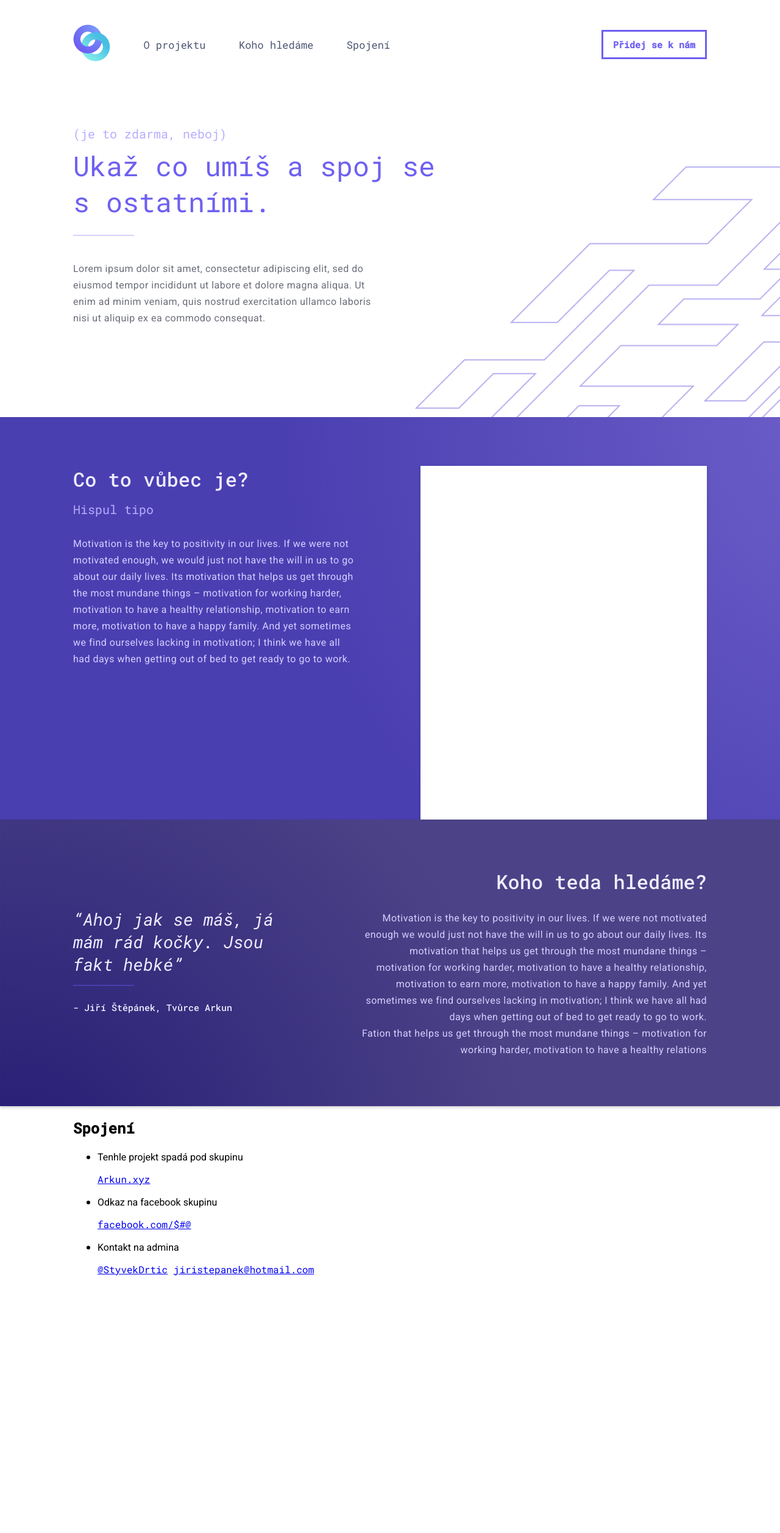
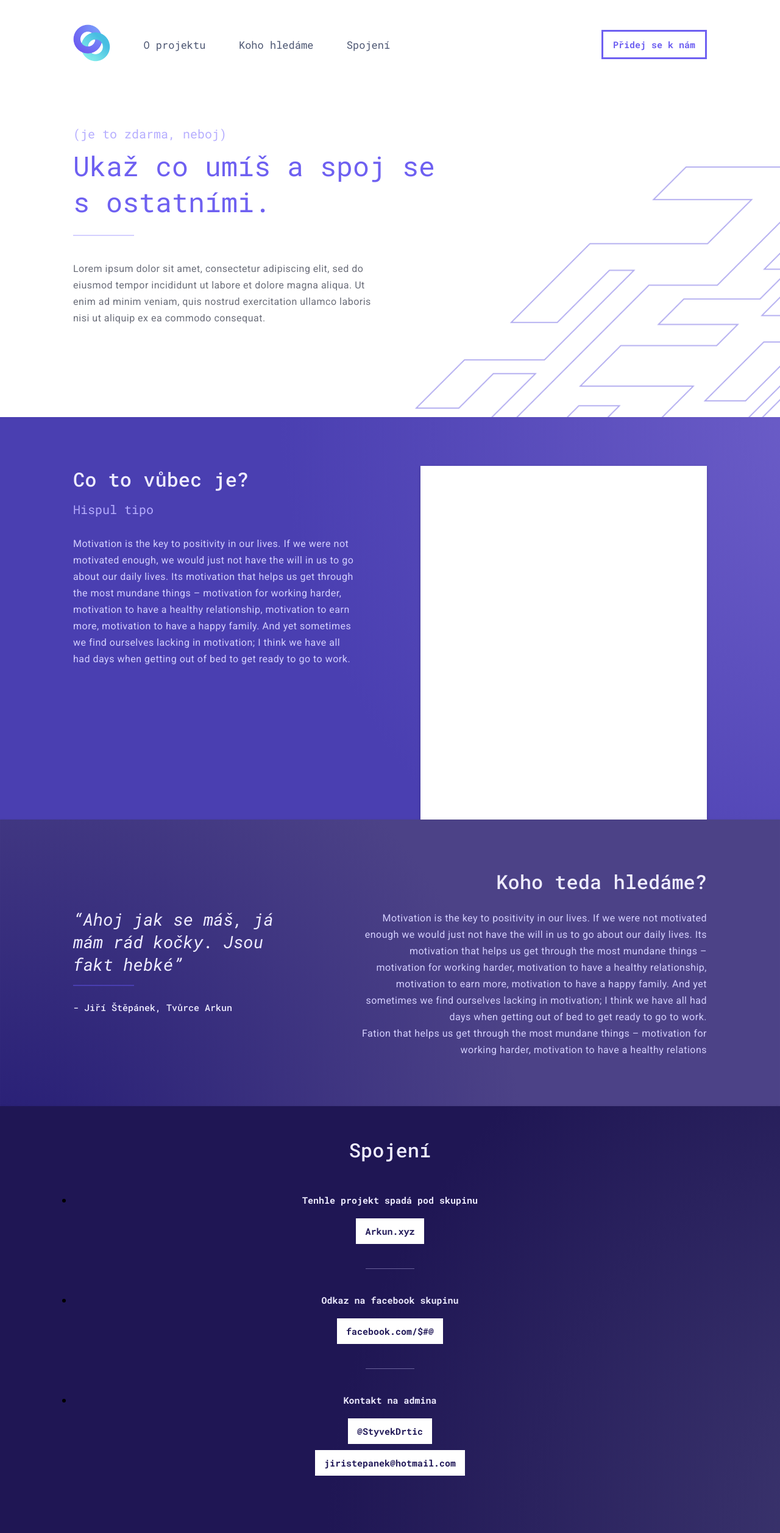
Before and after one commit to StyvekDrtic/Collab., a Jekyll site: the page built from index.html, in a window 1280 px wide. Shown: the whole page at 61% size. Built offline with Jekyll 4.4.1, drawn with Linux system fonts in a browser that asks for light colours; before the commit the page ends 2108 px from its top, so only the background shows below that.

Commit message:
sekce3 css (pre)

```diff
--- a/_includes/head.html
+++ b/_includes/head.html
@@ -2,7 +2,7 @@
   <meta charset="utf-8">
   <meta http-equiv="X-UA-Compatible" content="IE=edge">
   <meta name="viewport" content="width=device-width, initial-scale=1">
-  <link href="https://fonts.googleapis.com/css?family=Roboto+Mono:400,400i,500|Roboto:400,500" rel="stylesheet">
+  <link href="https://fonts.googleapis.com/css?family=Roboto+Mono:400,400i,500,700|Roboto:400,500" rel="stylesheet">
 
   <title>{{ site.title }}</title>
   <meta name="description" content="{{ site.description }}">
--- a/_includes/sekce3.html
+++ b/_includes/sekce3.html
@@ -4,16 +4,26 @@
     <ul>
       <li>
         <p>Tenhle projekt spadá pod skupinu</p>
-        <a href="http://arkun.xyz">Arkun.xyz</a>
+        <div>
+          <a href="http://arkun.xyz">Arkun.xyz</a>
+        </div>
       </li>
+      <div class="cara"></div>
       <li>
         <p>Odkaz na facebook skupinu</p>
-        <a href="http://facebook.com/$#@">facebook.com/$#@</a>
+        <div>
+          <a href="http://facebook.com/$#@">facebook.com/$#@</a>
+        </div>
       </li>
+      <div class="cara"></div>
       <li>
         <p>Kontakt na admina</p>
-        <a href="http://twitter.com/styvekdrtic">@StyvekDrtic</a>
-        <a href="mailto:jiristepanek@hotmail.com">jiristepanek@hotmail.com</a>
+        <div>
+          <a href="http://twitter.com/styvekdrtic">@StyvekDrtic</a>
+        </div>
+        <div class="mail">
+          <a href="mailto:jiristepanek@hotmail.com">jiristepanek@hotmail.com</a>
+        </div>
       </li>
     </ul>
   </div>
--- a/_sass/_sekce3.scss
+++ b/_sass/_sekce3.scss
@@ -0,0 +1,71 @@
+.sekce3 {
+  background: url("../img/background3.svg");
+  background-size: cover;
+  background-repeat: no-repeat;
+  min-height: 700px;
+  z-index: 20;
+  -webkit-box-shadow: 0px 2px 5px 0px rgba(0,0,0,0.2);
+  -moz-box-shadow: 0px 2px 5px 0px rgba(0,0,0,0.2);
+  box-shadow: 0px 2px 5px 0px rgba(0,0,0,0.2);
+  position: relative;
+  text-align: center;
+
+  .innerWrap {
+    position: relative;
+    min-height: 470px;
+  }
+
+  h2 {
+    margin: 0;
+    color: #EEECFF;
+    font-weight: 500;
+    font-size: 32px;
+    margin-bottom: 50px;
+    padding-top: 50px;
+  }
+
+  ul {
+    padding: 0;
+    margin: 0;
+
+    .cara {
+      height: 1px;
+      width: 80px;
+      background: rgba(212,208,255,0.40);
+      margin: 0 auto;
+      margin-bottom: 40px;
+    }
+
+    li {
+
+      div {
+        display: block;
+        margin-bottom: 51px;
+        margin-top: 0;
+      }
+
+      p {
+        font-family: 'Roboto Mono', monospace;
+        font-size: 15px;
+        font-weight: 700;
+        color: #EEECFF;
+        margin-bottom: 30px;
+        margin-top: 0;
+      }
+
+      a {
+        color: #211958;
+        font-size: 15px;
+        text-decoration: none;
+        background: #fff;
+        padding: 11px 15px;
+        font-weight: 700;
+        margin: 0;
+      }
+
+      .mail {
+        margin-top: -20px;
+      }
+    }
+  }
+}
```
Also changed, not shown: assets/img/background3.svg.
